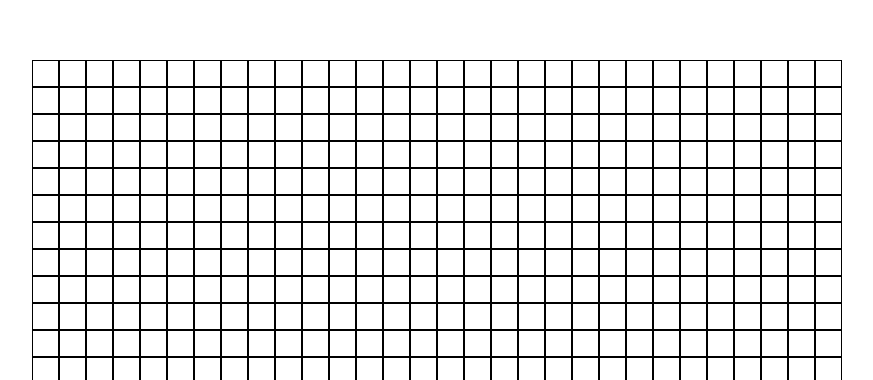
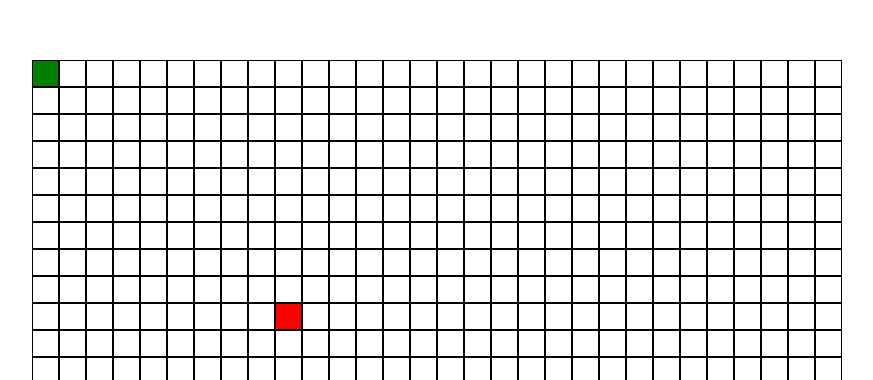
Before and after one commit to Jasonchen272/Path-Search-Visualizer, a React (Create React App) app: page / in a window 1280 px wide. Shown: the part 150-530 px from the top of the page, without its empty margins (203-1076 px from the left). Built offline with nearby package versions, Linux system fonts and the light colour scheme.

Commit message:
start and end node and merge

```diff
--- a/src/VisualizerComponents/Node.css
+++ b/src/VisualizerComponents/Node.css
@@ -18,3 +18,27 @@ body {
     align-items: center;
     justify-content: center;
 }
+
+.start-node {
+    width: 25px;
+    height: 25px;
+    border-style: solid;
+    border-width: thin;
+    display: flex;
+    flex-direction: column;
+    align-items: center;
+    justify-content: center;
+    background-color: green;
+}
+
+.end-node {
+    width: 25px;
+    height: 25px;
+    border-style: solid;
+    border-width: thin;
+    display: flex;
+    flex-direction: column;
+    align-items: center;
+    justify-content: center;
+    background-color: blue;
+}
--- a/src/VisualizerComponents/Node.js
+++ b/src/VisualizerComponents/Node.js
@@ -1,11 +1,12 @@
 import {React, useState} from 'react'
 import './Node.css'
 
-function Node({visited}) {
+function Node({visited, type}) {
     const [hasVisited, setHasVisited] = useState(visited)
+
     return (
-        <div className='path-node' onMouseOver={() => {setHasVisited(!hasVisited)}}
-            style={{ backgroundColor: hasVisited ? 'orange' : 'white' }}>
+        <div className={type === 'start' ? 'start-node' : type === 'end' ? 'end-node' : 'path-node'} onMouseOver={() => {setHasVisited(!hasVisited)}}
+            style={{ backgroundColor: type === 'start' ? 'green' : type === 'end' ? 'red' : hasVisited ? 'orange' : 'white' }}>
         </div>
     )
 }
--- a/src/VisualizerComponents/SearchVisualizer.js
+++ b/src/VisualizerComponents/SearchVisualizer.js
@@ -13,7 +13,13 @@ function SearchVisualizer () {
         for (let i = 0; i < 20; i++) {
             const row = []
             for (let j = 0; j < 30; j++) {
-                row.push({visited: false})
+                if (i === 0 && j === 0){
+                    row.push({visited: false, type:"start"})
+                } else if(i === 9 && j === 9) {
+                    row.push({visited: false, type:"end"})
+                } else {
+                    row.push({visited: false, type:"path"})
+                }
             }
             matrix.push(row)
         }
@@ -25,7 +31,7 @@ function SearchVisualizer () {
             {grid.map((row, idx) => (
                 <div style={{display: 'flex'}} key={idx}>
                     {row.map((col, colIdx) => (
-                    <Node key={colIdx} visited={col.visited}></Node>
+                        <Node key={colIdx} visited={col.visited} type={col.type}></Node>
                     ))}
                 </div>
             ))}
```
Lines whose indentation alone changed are shown as unchanged.
